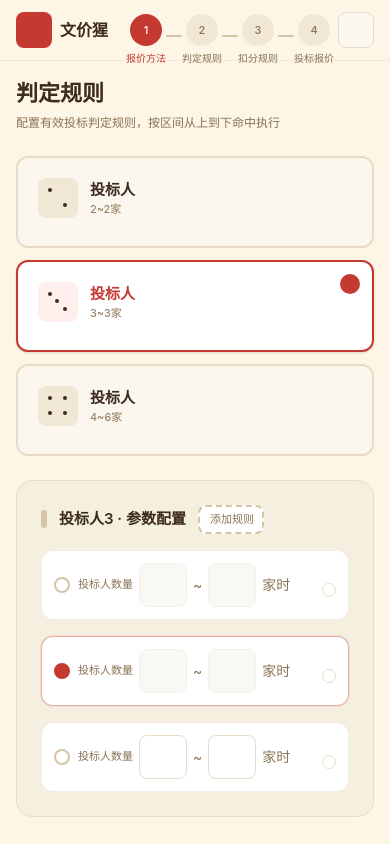
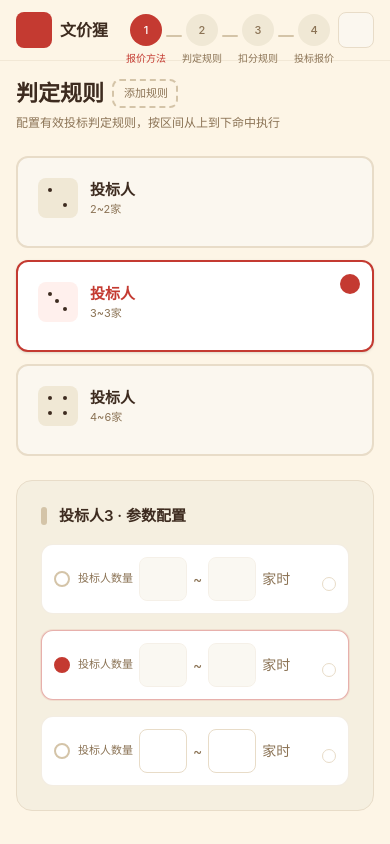
Before and after one commit to sikenali/bid-quotation, a React (Vite) app: page /rules in a window 390 px wide. Shown: the top 844 px of the page. Built offline with nearby package versions, Linux system fonts and the light colour scheme; no server answers.

Commit message:
feat: 移动端添加规则按钮移至判定规则标题后，与添加单位一致

```diff
--- a/src/components/RuleManager.tsx
+++ b/src/components/RuleManager.tsx
@@ -120,19 +120,6 @@ export default function RuleManager() {
           <h3 className={`font-semibold text-[15px] ${isDark ? 'text-[#F2EDE4]' : 'text-text'}`}>
             {validRules.length > 0 ? `投标人${validRules.length} · 参数配置` : '投标人参数配置'}
           </h3>
-          {!isCappedRange && !isFixedRange && (
-            <button
-              onClick={addNewRule}
-              className={`sm:hidden border-2 border-dashed rounded-lg flex items-center justify-center gap-0.5 cursor-pointer transition-all px-2 py-1 text-[11px] ${
-                isDark
-                  ? 'border-[#3D3D3D] text-[#C0B098] hover:border-[#C43A31] hover:text-[#C43A31] bg-[#252525]'
-                  : 'bg-white border-[#D4C4A8] hover:border-[#C43A31]/60 hover:bg-[#FFF8F5] text-text-secondary'
-              }`}
-            >
-              <i className="ri-add-line text-sm"></i>
-              <span>添加规则</span>
-            </button>
-          )}
         </div>
 
         {validRules.length === 0 ? (
--- a/src/pages/Step2Rules.tsx
+++ b/src/pages/Step2Rules.tsx
@@ -5,15 +5,44 @@ import RuleManager from '../components/RuleManager';
 
 export default function Step2Rules() {
   const navigate = useNavigate();
-  const { setCurrentStep } = useConfigStore();
+  const { setCurrentStep, validRules, addValidRule, setActiveRuleId } = useConfigStore();
 
   const handlePrev = () => { setCurrentStep(1); navigate('/algorithm'); };
   const handleNext = () => { setCurrentStep(3); navigate('/deduction'); };
 
+  const handleAddRule = () => {
+    const infiniteRule = validRules.find(r => r.maxCount === -1);
+    let nextMin = infiniteRule ? infiniteRule.minCount + 1 : 5;
+    if (!infiniteRule) {
+      for (let n = 5; n <= 20; n++) {
+        const covered = validRules.some(r => n >= r.minCount && n <= r.maxCount);
+        if (!covered) { nextMin = n; break; }
+      }
+    }
+    const newRule = {
+      id: crypto.randomUUID(),
+      minCount: nextMin,
+      maxCount: nextMin >= 7 ? 10 : -1,
+      action: 'trim_percent' as const,
+      params: { trimPercent: 20 },
+    };
+    addValidRule(newRule);
+    setActiveRuleId(newRule.id);
+  };
+
   return (
     <div className="space-y-6">
       <div className="space-y-1">
-        <h2 className="text-[22px] sm:text-[28px] font-semibold text-text">判定规则</h2>
+        <div className="flex items-center gap-2 sm:gap-0">
+          <h2 className="text-[22px] sm:text-[28px] font-semibold text-text">判定规则</h2>
+          <button
+            onClick={handleAddRule}
+            className="sm:hidden border-2 border-dashed rounded-lg flex items-center justify-center gap-0.5 px-2 py-1 text-[11px] text-text-secondary border-[#D4C4A8] hover:border-[#C43A31] hover:text-[#C43A31]"
+          >
+            <i className="ri-add-line text-sm"></i>
+            <span>添加规则</span>
+          </button>
+        </div>
         <p className="text-text-secondary text-[12px] sm:text-[14px]">配置有效投标判定规则，按区间从上到下命中执行</p>
       </div>
 
```
